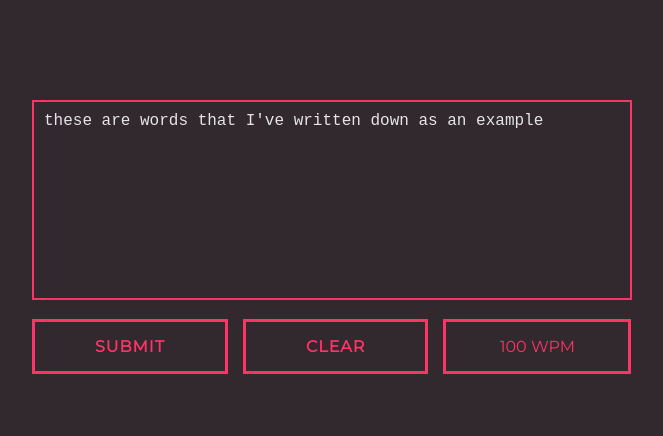
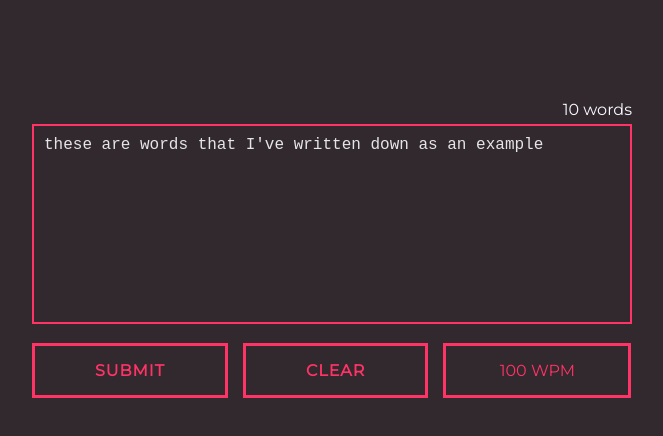
Before and after one commit to simeg/lazy-reading, a React (Create React App) app: page / in a window 1280 px wide. Shown: the top 436 px of the page, without its empty margins (308-971 px from the left). Built offline with nearby package versions, Linux system fonts and the light colour scheme.

Commit message:
Add word counter

```diff
--- /dev/null
+++ b/src/components/WordCounter.js
@@ -0,0 +1,14 @@
+import {createElement as f} from 'react'
+
+const getWordsCount = input => {
+  if (!input) return '0 words'
+  if (input.trim() === '') return '0 words'
+
+  const filtered = input.trim().split(' ').filter(str => str !== '')
+  if (filtered.length === 1) return '1 word'
+  return `${filtered.length} words`
+}
+
+export default ({userInput}) => (
+  f('div', {id: 'word-counter'}, getWordsCount(userInput))
+)
--- a/src/containers/InputSection.js
+++ b/src/containers/InputSection.js
@@ -3,6 +3,7 @@ import {connect} from 'react-redux'
 import Textarea from '../components/Textarea'
 import {inputOnChange, setWordTickerRunning, wpmOnChange} from '../actions'
 import WpmDropdown from '../components/WpmDropdown'
+import WordCounter from '../components/WordCounter'
 
 const mapStateToProps = state => ({
   userInput: state.reducer.userInput,
@@ -28,6 +29,7 @@ const clearTextarea = ({dispatch}) => dispatch(inputOnChange(''))
 const InputSection = ({dispatch, autoFocus, placeholder, required, userInput, wpm}) => {
   return (
     f('div', {id: 'inner'},
+      f(WordCounter, { userInput }, null),
       f('form', {
         onSubmit: event => handleSubmit({event, dispatch})
       },
--- a/src/index.css
+++ b/src/index.css
@@ -8,6 +8,11 @@ body {
   background-color: #32292F;
   color: #FAFAFF;
   font-family: 'Montserrat', sans-serif;
+}
+
+#word-counter {
+  text-align: right;
+  margin-bottom: 5px;
 }
 
 #outer {
```
